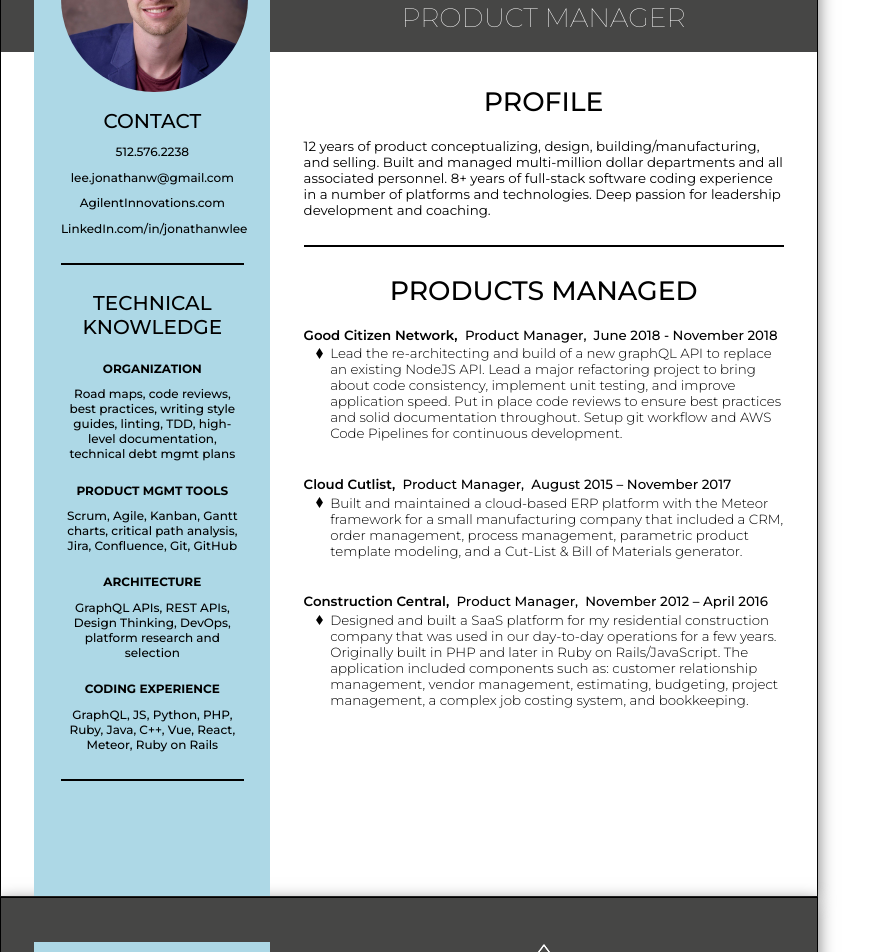
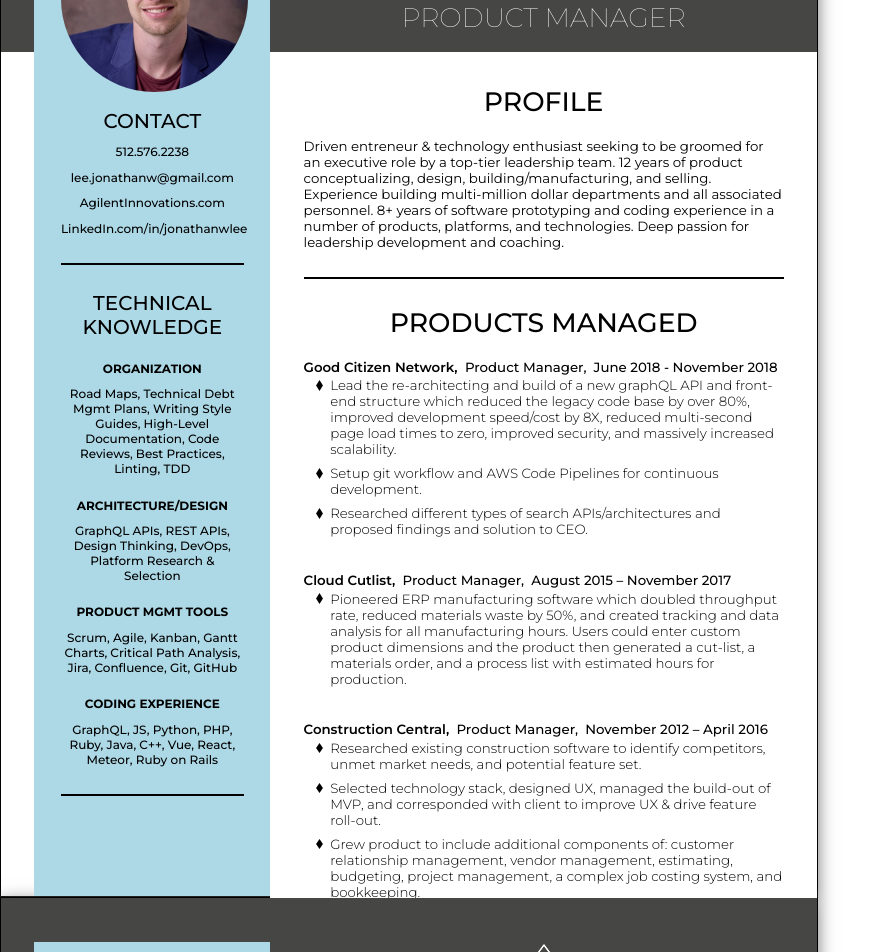
Before and after one commit to jonathan1028/ai-website, a Vue app: page /#/resume in a window 1280 px wide. Shown: the part 160-1112 px from the top of the page, without its empty margins (0-892 px from the left). Built offline with nearby package versions, Linux system fonts and the light colour scheme.

Commit message:
Major rewordings

```diff
--- a/src/components/Resume.vue
+++ b/src/components/Resume.vue
@@ -41,11 +41,11 @@
             Technical Knowledge
           </div>
           <div class="subsection">Organization</div>
-          <div class="item">Road maps, code reviews, best practices, writing style guides, linting, TDD, high-level documentation, technical debt mgmt plans</div>
+          <div class="item">Road Maps, Technical Debt Mgmt Plans, Writing Style Guides, High-Level Documentation, Code Reviews, Best Practices, Linting, TDD  </div>
+          <div class="subsection">Architecture/Design</div>
+          <div class="item">GraphQL APIs, REST APIs, Design Thinking, DevOps, Platform Research &amp; Selection</div>
           <div class="subsection">Product Mgmt Tools</div>
-          <div class="item">Scrum, Agile, Kanban, Gantt charts, critical path analysis, Jira, Confluence, Git, GitHub</div>
-          <div class="subsection">Architecture</div>
-          <div class="item">GraphQL APIs, REST APIs, Design Thinking, DevOps, platform research and selection</div>
+          <div class="item">Scrum, Agile, Kanban, Gantt Charts, Critical Path Analysis, Jira, Confluence, Git, GitHub</div>
           <div class="subsection">Coding Experience</div>
           <div class="item">GraphQL, JS, Python, PHP, Ruby, Java, C++, Vue, React, Meteor, Ruby on Rails</div>
         </div>
@@ -55,9 +55,9 @@
         <div class="section">
           <div class="section-title">Profile</div>
           <div class="profile-text">
-            12 years of product conceptualizing, design, building/manufacturing, and selling.
-            Built and managed multi-million dollar departments and all associated personnel.
-            8+ years of full-stack software coding experience in a number of platforms and technologies.
+            Driven entreneur &amp; technology enthusiast seeking to be groomed for an executive role by a top-tier leadership team. 12 years of product conceptualizing, design, building/manufacturing, and selling.
+            Experience building multi-million dollar departments and all associated personnel.
+            8+ years of software prototyping and coding experience in a number of products, platforms, and technologies.
             Deep passion for leadership development and coaching.
           </div>
         </div>
@@ -72,7 +72,11 @@
             </div>
             <div class="job-experience">
               <img class="diamond-small" src="../assets/diamond2.svg">
-              <div class="experience">Lead the re-architecting and build of a new graphQL API to replace an existing NodeJS API. Lead a major refactoring project to bring about code consistency, implement unit testing, and improve application speed. Put in place code reviews to ensure best practices and solid documentation throughout. Setup git workflow and AWS Code Pipelines for continuous development.</div>
+              <div class="experience">Lead the re-architecting and build of a new graphQL API and front-end structure which reduced the legacy code base by over 80%, improved development speed/cost by 8X, reduced multi-second page load times to zero, improved security, and massively increased scalability. </div>
+              <img class="diamond-small" src="../assets/diamond2.svg">
+              <div class="experience">Setup git workflow and AWS Code Pipelines for continuous development.</div>
+              <img class="diamond-small" src="../assets/diamond2.svg">
+              <div class="experience">Researched different types of search APIs/architectures and proposed findings and solution to CEO.</div>
             </div>
           </div>
           <div class="job">
@@ -83,7 +87,7 @@
             </div>
             <div class="job-experience">
               <img class="diamond-small" src="../assets/diamond2.svg">
-              <div class="experience">Built and maintained a cloud-based ERP platform with the Meteor framework for a small manufacturing company that included a CRM, order management, process management, parametric product template modeling, and a Cut-List & Bill of Materials generator.</div>
+              <div class="experience">Pioneered ERP manufacturing software which doubled throughput rate, reduced materials waste by 50%, and created tracking and data analysis for all manufacturing hours. Users could enter custom product dimensions and the product then generated a cut-list, a materials order, and a process list with estimated hours for production.</div>
             </div>
           </div>
           <div class="job">
@@ -94,7 +98,13 @@
             </div>
             <div class="job-experience">
               <img class="diamond-small" src="../assets/diamond2.svg">
-              <div class="experience">Designed and built a SaaS platform for my residential construction company that was used in our day-to-day operations for a few years. Originally built in PHP and later in Ruby on Rails/JavaScript. The application included components such as: customer relationship management, vendor management, estimating, budgeting, project management, a complex job costing system, and bookkeeping.</div>
+              <div class="experience">Researched existing construction software to identify competitors, unmet market needs, and potential feature set.</div>
+              <img class="diamond-small" src="../assets/diamond2.svg">
+              <div class="experience">Selected technology stack, designed UX, managed the build-out of MVP, and corresponded with client to improve UX &amp; drive feature roll-out.</div>
+              <img class="diamond-small" src="../assets/diamond2.svg">
+              <div class="experience">Grew product to include additional components of: customer relationship management, vendor management, estimating, budgeting, project management, a complex job costing system, and bookkeeping.</div>
+              <img class="diamond-small" src="../assets/diamond2.svg">
+              <div class="experience">Conducted market research to determine the viability of turning product into a venture capital backed company.</div>
             </div>
           </div>
         </div>
@@ -191,7 +201,7 @@
               <img class="diamond-small" src="../assets/diamond2.svg">
               <div class="experience">Built the entire operations, sales, and marketings systems for the management of 200 properties.</div>
               <img class="diamond-small" src="../assets/diamond2.svg">
-              <div class="experience">Increased operational efficiency by 400% through the use of new sytems and technology.</div>
+              <div class="experience">Increased operations efficiency by 400% through the use of new sytems and technology.</div>
               <img class="diamond-small" src="../assets/diamond2.svg">
               <div class="experience">Enacted new tenant management policies that cut annual evictions by 1/3rd and increased overall rents collected across the entire portfolio.</div>
               <img class="diamond-small" src="../assets/diamond2.svg">
```
